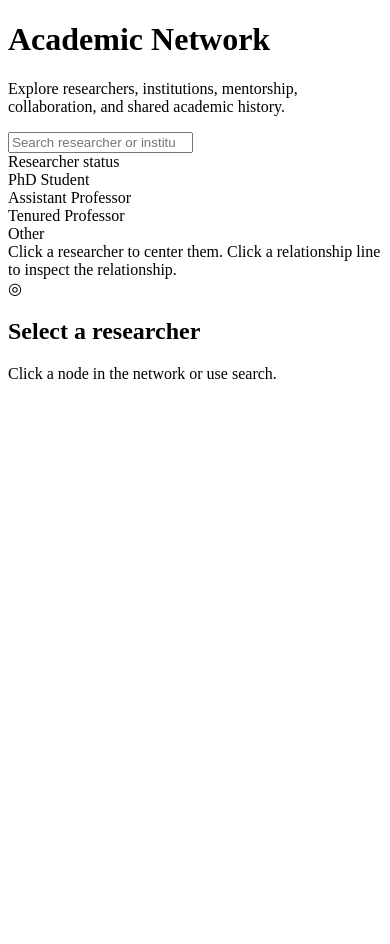
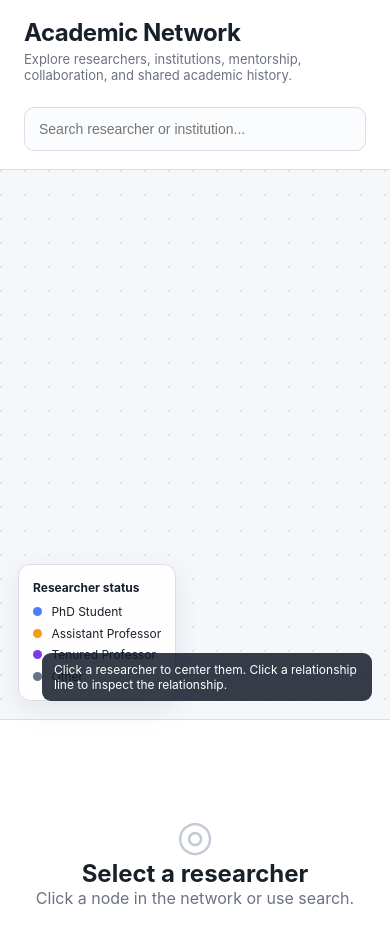
Before and after one commit to haibo-zhu1/academic-network, a plain HTML site: page index.html in a window 390 px wide. Before the commit the page ends 844 px from the top, so only its background shows below. Drawn offline with Linux system fonts and the light colour scheme.

Commit message:
Upload css.

```diff
--- a/css/style.css
+++ b/css/style.css
@@ -1 +1,273 @@
-/* styles */
+:root {
+  --bg: #f5f7fb;
+  --panel: #ffffff;
+  --text: #18202a;
+  --muted: #6b7280;
+  --line: #d9dee7;
+  --student: #4f7cff;
+  --ap: #f59e0b;
+  --tenured: #7c3aed;
+  --other: #64748b;
+  --accent: #111827;
+}
+
+* { box-sizing: border-box; }
+
+html, body {
+  margin: 0;
+  height: 100%;
+  font-family: Inter, ui-sans-serif, system-ui, -apple-system, BlinkMacSystemFont, "Segoe UI", sans-serif;
+  color: var(--text);
+  background: var(--bg);
+}
+
+body { overflow: hidden; }
+
+.topbar {
+  height: 96px;
+  display: flex;
+  align-items: center;
+  justify-content: space-between;
+  gap: 24px;
+  padding: 18px 24px;
+  background: #fff;
+  border-bottom: 1px solid var(--line);
+}
+
+.topbar h1 {
+  margin: 0 0 4px;
+  font-size: 24px;
+  letter-spacing: -0.02em;
+}
+
+.topbar p {
+  margin: 0;
+  color: var(--muted);
+  font-size: 13px;
+}
+
+.search-wrap {
+  position: relative;
+  width: min(430px, 42vw);
+}
+
+#searchInput {
+  width: 100%;
+  height: 44px;
+  padding: 0 14px;
+  border: 1px solid var(--line);
+  border-radius: 10px;
+  outline: none;
+  font-size: 14px;
+  background: #fbfcfe;
+}
+
+#searchInput:focus {
+  border-color: #9aa7ba;
+  box-shadow: 0 0 0 3px rgba(17,24,39,0.06);
+}
+
+.search-results {
+  position: absolute;
+  top: 50px;
+  left: 0;
+  right: 0;
+  z-index: 50;
+  background: #fff;
+  border: 1px solid var(--line);
+  border-radius: 10px;
+  box-shadow: 0 16px 40px rgba(15,23,42,0.14);
+  overflow: hidden;
+  max-height: 320px;
+  overflow-y: auto;
+}
+
+.search-result {
+  width: 100%;
+  text-align: left;
+  border: 0;
+  border-bottom: 1px solid #eef1f5;
+  background: #fff;
+  padding: 11px 13px;
+  cursor: pointer;
+}
+
+.search-result:last-child { border-bottom: 0; }
+.search-result:hover { background: #f7f8fb; }
+.search-result strong { display: block; font-size: 14px; }
+.search-result span { color: var(--muted); font-size: 12px; }
+.hidden { display: none; }
+
+.app-shell {
+  height: calc(100vh - 96px);
+  display: grid;
+  grid-template-columns: minmax(0, 1fr) 360px;
+}
+
+.graph-panel {
+  position: relative;
+  min-width: 0;
+  background:
+    radial-gradient(circle at 1px 1px, #dde3eb 1px, transparent 1px);
+  background-size: 24px 24px;
+}
+
+#cy {
+  width: 100%;
+  height: 100%;
+}
+
+.sidebar {
+  background: var(--panel);
+  border-left: 1px solid var(--line);
+  overflow-y: auto;
+  padding: 24px;
+}
+
+.sidebar-empty {
+  height: 100%;
+  display: flex;
+  flex-direction: column;
+  align-items: center;
+  justify-content: center;
+  text-align: center;
+  color: var(--muted);
+}
+
+.empty-icon { font-size: 42px; color: #c3cad5; }
+.sidebar-empty h2 { color: var(--text); margin-bottom: 4px; }
+.sidebar-empty p { margin-top: 0; }
+
+.profile-kicker,
+.panel-kicker {
+  color: var(--muted);
+  text-transform: uppercase;
+  letter-spacing: 0.08em;
+  font-size: 11px;
+  font-weight: 700;
+  margin-bottom: 8px;
+}
+
+.sidebar h2 {
+  margin: 0;
+  font-size: 24px;
+  line-height: 1.15;
+}
+
+.role-line {
+  margin: 7px 0 20px;
+  color: var(--muted);
+  font-size: 14px;
+}
+
+.info-section {
+  padding: 18px 0;
+  border-top: 1px solid #edf0f4;
+}
+
+.info-section h3 {
+  margin: 0 0 10px;
+  font-size: 13px;
+  text-transform: uppercase;
+  letter-spacing: 0.06em;
+}
+
+.info-row {
+  display: grid;
+  grid-template-columns: 86px 1fr;
+  gap: 10px;
+  font-size: 13px;
+  margin: 8px 0;
+}
+
+.info-row .label { color: var(--muted); }
+
+.career-list,
+.paper-list {
+  list-style: none;
+  margin: 0;
+  padding: 0;
+}
+
+.career-list li,
+.paper-list li {
+  margin: 0 0 12px;
+  line-height: 1.4;
+  font-size: 13px;
+}
+
+.paper-year {
+  display: inline-block;
+  min-width: 42px;
+  color: var(--muted);
+  font-weight: 700;
+}
+
+.relation-pills {
+  display: flex;
+  flex-wrap: wrap;
+  gap: 7px;
+  margin: 14px 0 18px;
+}
+
+.relation-pill {
+  border: 1px solid #d9dee7;
+  background: #f7f8fa;
+  border-radius: 999px;
+  padding: 6px 9px;
+  font-size: 12px;
+  font-weight: 650;
+}
+
+.legend {
+  position: absolute;
+  left: 18px;
+  bottom: 18px;
+  background: rgba(255,255,255,0.94);
+  border: 1px solid var(--line);
+  border-radius: 12px;
+  box-shadow: 0 8px 28px rgba(15,23,42,0.08);
+  padding: 12px 14px;
+  font-size: 12px;
+  line-height: 1.8;
+  pointer-events: none;
+}
+
+.legend-title {
+  font-weight: 750;
+  margin-bottom: 3px;
+}
+
+.dot {
+  display: inline-block;
+  width: 9px;
+  height: 9px;
+  border-radius: 50%;
+  margin-right: 6px;
+}
+.dot.student { background: var(--student); }
+.dot.ap { background: var(--ap); }
+.dot.tenured { background: var(--tenured); }
+.dot.other { background: var(--other); }
+
+.hint {
+  position: absolute;
+  right: 18px;
+  bottom: 18px;
+  max-width: 330px;
+  padding: 9px 12px;
+  border-radius: 9px;
+  background: rgba(17,24,39,0.84);
+  color: #fff;
+  font-size: 12px;
+  pointer-events: none;
+}
+
+@media (max-width: 900px) {
+  body { overflow: auto; }
+  .topbar { height: auto; align-items: stretch; flex-direction: column; }
+  .search-wrap { width: 100%; }
+  .app-shell { height: auto; grid-template-columns: 1fr; }
+  .graph-panel { height: 65vh; min-height: 500px; }
+  .sidebar { min-height: 35vh; border-left: 0; border-top: 1px solid var(--line); }
+}
```
